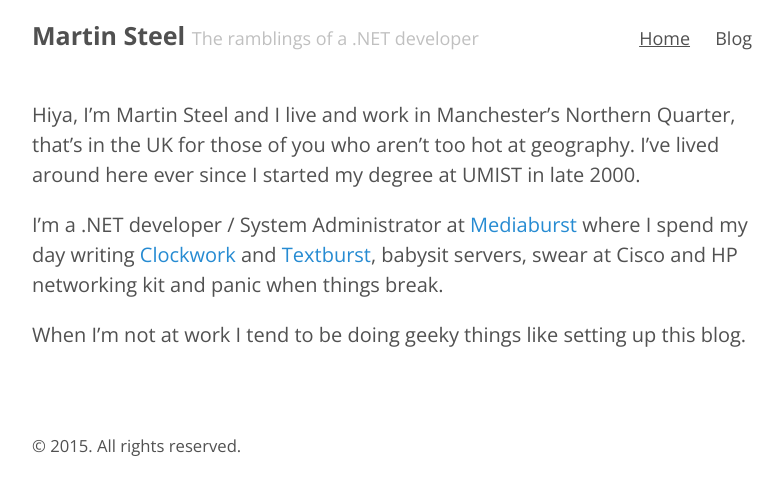
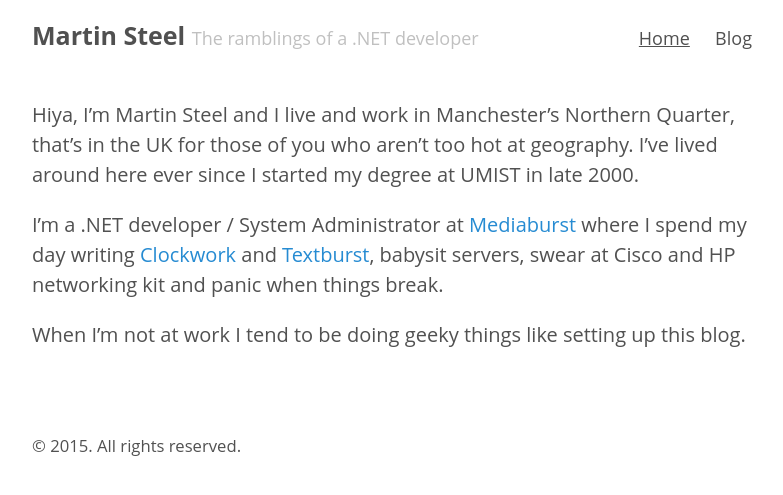
Before and after one commit to martinsteel/martinsteel.github.io, a Jekyll site: the page built from index.html, in a window 1280 px wide. Shown: the top 495 px of the page, without its empty margins (248-1031 px from the left). Built offline with Jekyll 4.4.1, drawn with Linux system fonts in a browser that asks for light colours; Markdown is read by kramdown in place of the engine named in the settings.

Commit message:
Switch font

```diff
--- a/_includes/head.html
+++ b/_includes/head.html
@@ -14,7 +14,7 @@
   </title>
 
   <!-- CSS -->
-  <link href='http://fonts.googleapis.com/css?family=Open+Sans:400,700' rel='stylesheet' type='text/css'>
+  <link href='http://fonts.googleapis.com/css?family=Roboto:400,700' rel='stylesheet' type='text/css'>
   <link rel="stylesheet" href="{{ site.baseurl }}public/css/poole.css">
   <link rel="stylesheet" href="{{ site.baseurl }}public/css/syntax.css">
 
```
